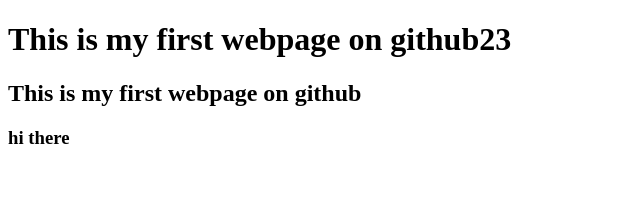
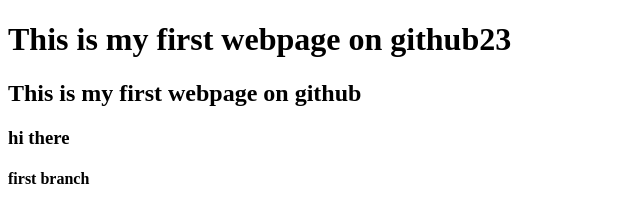
Before and after one commit to Khaled-Terzaki/fankoosh.github.io, a plain HTML site: page index.html in a window 1280 px wide. Shown: the whole page, without its empty margins (0-640 px from the left). Drawn offline with Linux system fonts and the light colour scheme.

Commit message:
Update index.html

```diff
--- a/index.html
+++ b/index.html
@@ -5,7 +5,8 @@
 </head>
 <body>
 <h1>This is my first webpage on github23</h1>
-  <h2>This is my first webpage on github</h2>
+<h2>This is my first webpage on github</h2>
 <h3> hi there </h3>
+<h4> first branch</h4>
 </body>
 </html>
```
